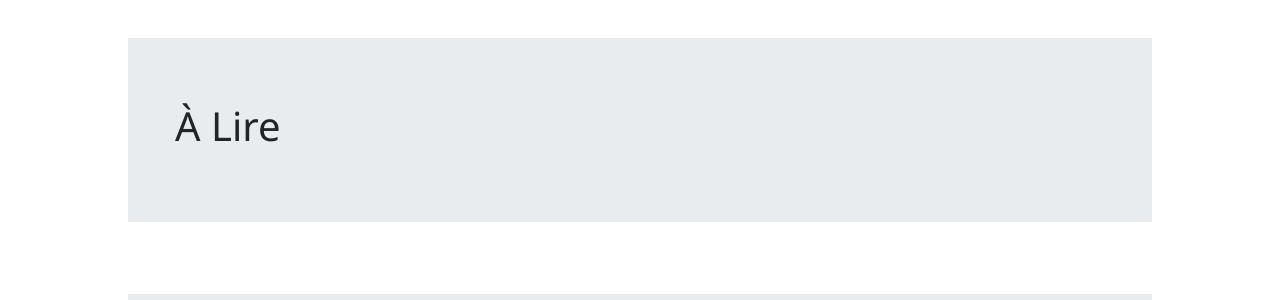
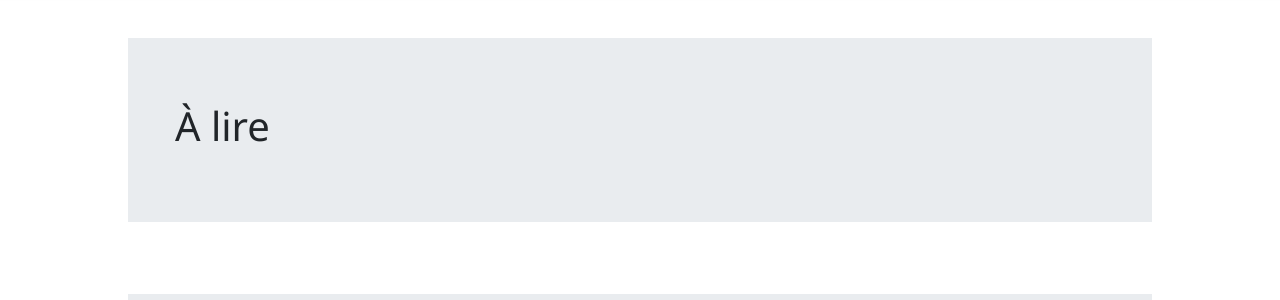
Before and after one commit to carsy-org/carsy-org.github.io, a Jekyll site: the page built from a-lire.html, in a window 1280 px wide and 900 px high. Shown: the part 164-464 px from the top of the window. Built offline with Jekyll 4.4.1, drawn with Linux system fonts in a browser that asks for light colours; nearby versions of some CDN libraries.

```diff
--- a/a-lire.html
+++ b/a-lire.html
@@ -3,7 +3,7 @@ layout: default
 ---
 <section class="jumbotron">
   <div class="container">
-    <h1>À Lire</h1>
+    <h1>À lire</h1>
   </div>
 </section>
 
```
